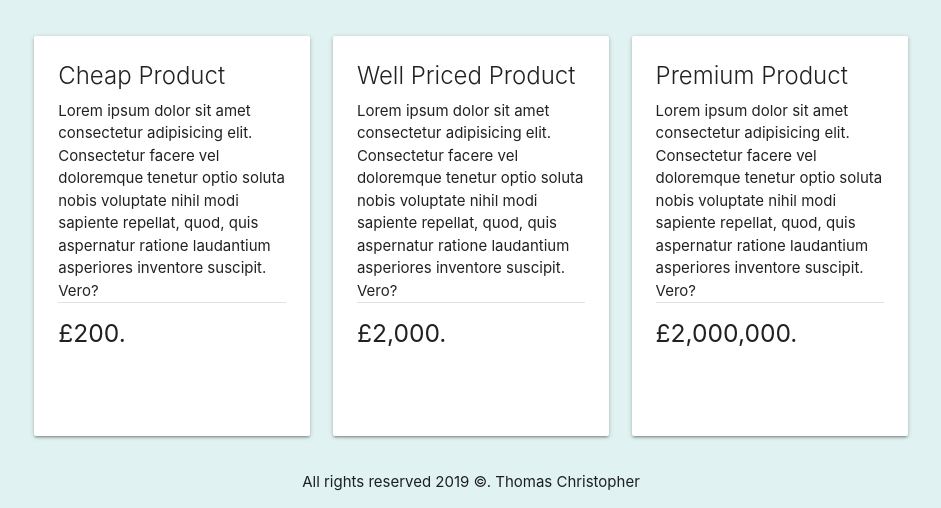
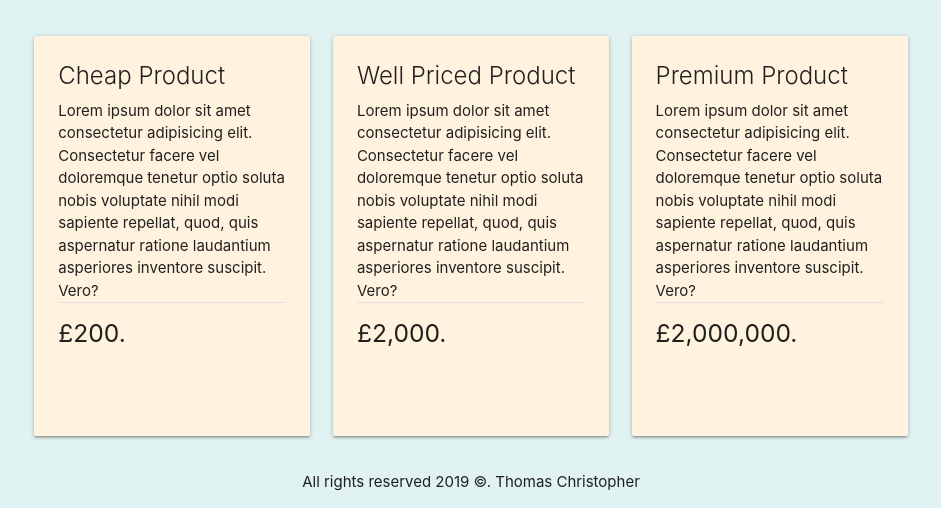
Before and after one commit to raidzklart/FCC-landing-page, a plain HTML site: page index.html in a window 1280 px wide. Shown: the part 1539-2047 px from the top of the page, without its empty margins (169-1110 px from the left). Drawn offline with nearby package versions, Linux system fonts and the light colour scheme.

Commit message:
Edit colour scheme

```diff
--- a/index.html
+++ b/index.html
@@ -119,7 +119,7 @@
     <section id="pricing">
       <div class="row">
         <div class="col l4 s12">
-          <div class="card medium">
+          <div class="card medium orange lighten-5">
             <div class="card-content">
               <span class="card-title">Cheap Product</span>
               <p>Lorem ipsum dolor sit amet consectetur adipisicing elit. Consectetur facere vel doloremque tenetur
@@ -131,7 +131,7 @@
           </div>
         </div>
         <div class="col l4 s12">
-          <div class="card medium">
+          <div class="card medium orange lighten-5">
             <div class="card-content">
               <span class="card-title">Well Priced Product</span>
               <p>Lorem ipsum dolor sit amet consectetur adipisicing elit. Consectetur facere vel doloremque tenetur
@@ -143,7 +143,7 @@
           </div>
         </div>
         <div class="col l4 s12">
-          <div class="card medium">
+          <div class="card medium orange lighten-5">
             <div class="card-content">
               <span class="card-title">Premium Product</span>
               <p>Lorem ipsum dolor sit amet consectetur adipisicing elit. Consectetur facere vel doloremque tenetur
```
